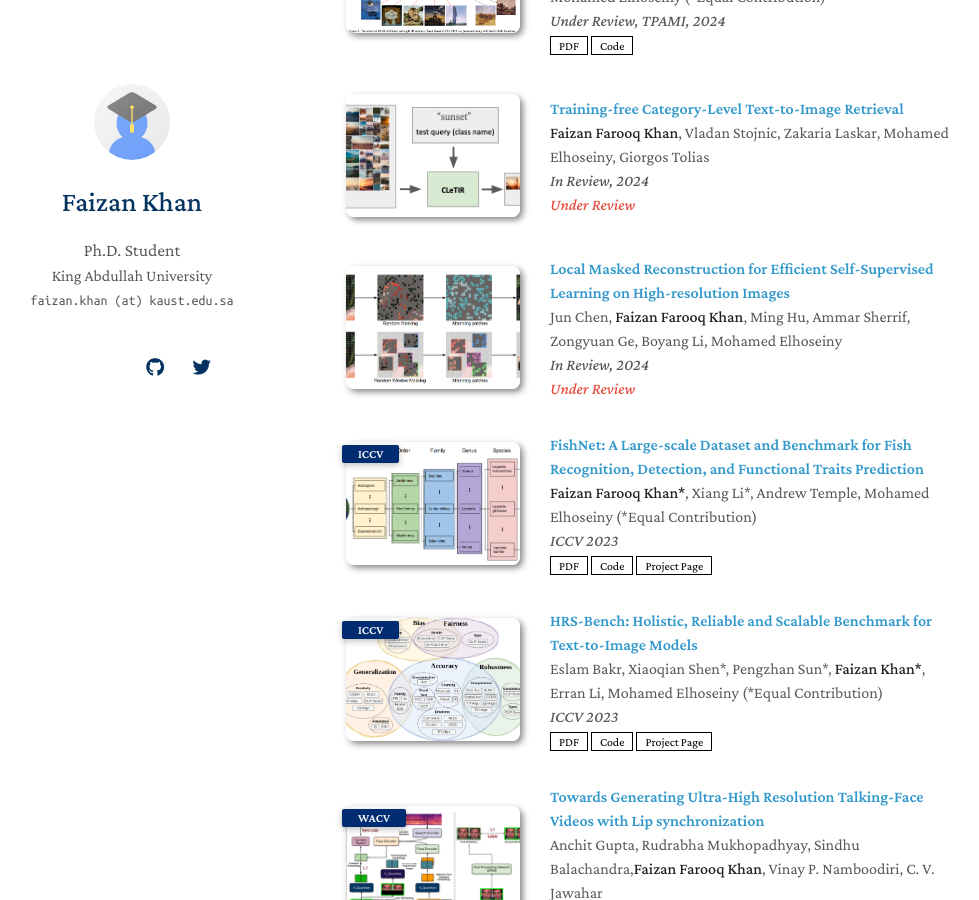
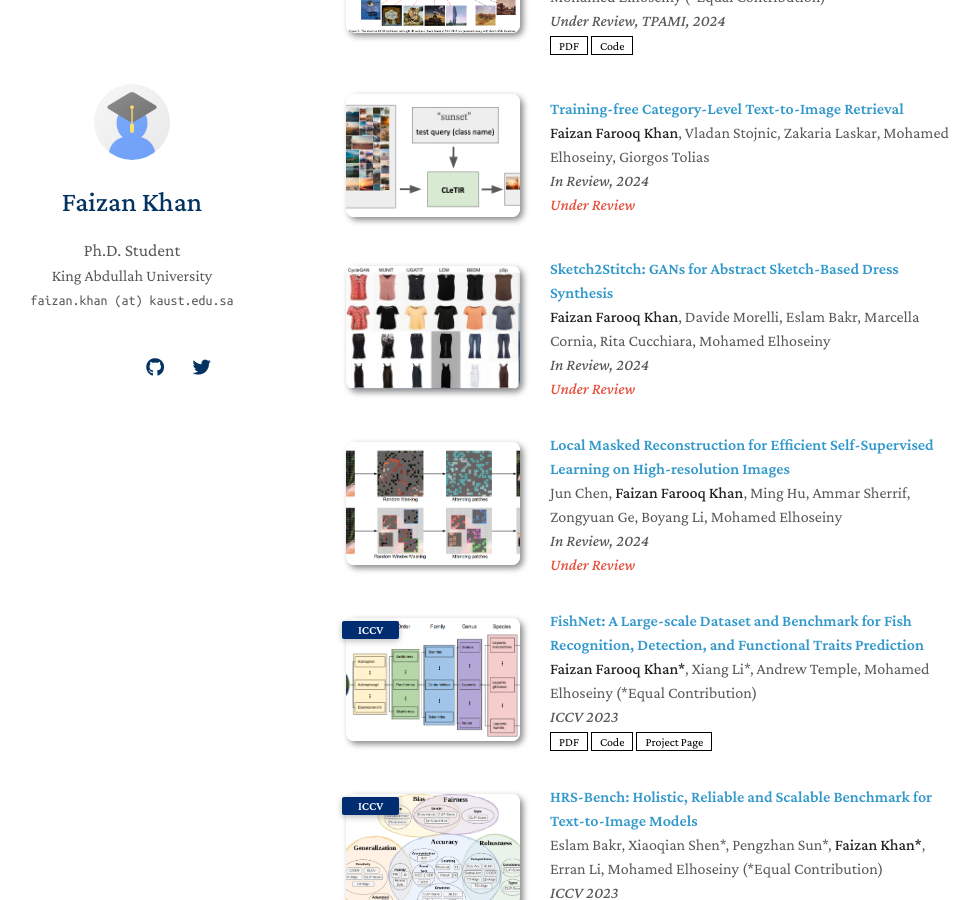
Before and after one commit to faixan-khan/faixan-khan.github.io, a Jekyll site: the page built from index.md, in a window 1280 px wide and 900 px high, scrolled down 630 px. Shown: the whole window, without its empty margins (144-1123 px from the left). Built offline with Jekyll 4.4.1, drawn with Linux system fonts in a browser that asks for light colours; nearby versions of some CDN libraries; a style sheet for code colours, icons or effects is not loaded; our own code applies the rules of GitHub Pages for plain Markdown files.

Commit message:
pubs almost all

```diff
--- a/_data/publications.yml
+++ b/_data/publications.yml
@@ -17,6 +17,17 @@ main:
     # bibtex: https://class-il.mpi-inf.mpg.de/mnemonics/
     notes: Under Review
     image: ./assets/img/cletir.png
+
+  - title: "Sketch2Stitch: GANs for Abstract Sketch-Based Dress Synthesis"
+    authors: <strong>Faizan Farooq Khan</strong>, Davide Morelli, Eslam Bakr, Marcella Cornia, Rita Cucchiara, Mohamed Elhoseiny
+    # conference_short: CVPR
+    conference: In Review, 2024
+    # pdf: https://arxiv.org/pdf/2002.10211.pdf
+    # code: https://github.com/yaoyao-liu/class-incremental-learning/tree/main/mnemonics-training
+    # page: https://class-il.mpi-inf.mpg.de/mnemonics/
+    # bibtex: https://class-il.mpi-inf.mpg.de/mnemonics/
+    notes: Under Review
+    image: ./assets/img/dress.png
 
   - title: "Local Masked Reconstruction for Efficient Self-Supervised Learning on High-resolution Images"
     authors: Jun Chen, <strong>Faizan Farooq Khan</strong>, Ming Hu, Ammar Sherrif, Zongyuan Ge, Boyang Li, Mohamed Elhoseiny
```
Also changed, not shown: assets/img/dress.png (added).
